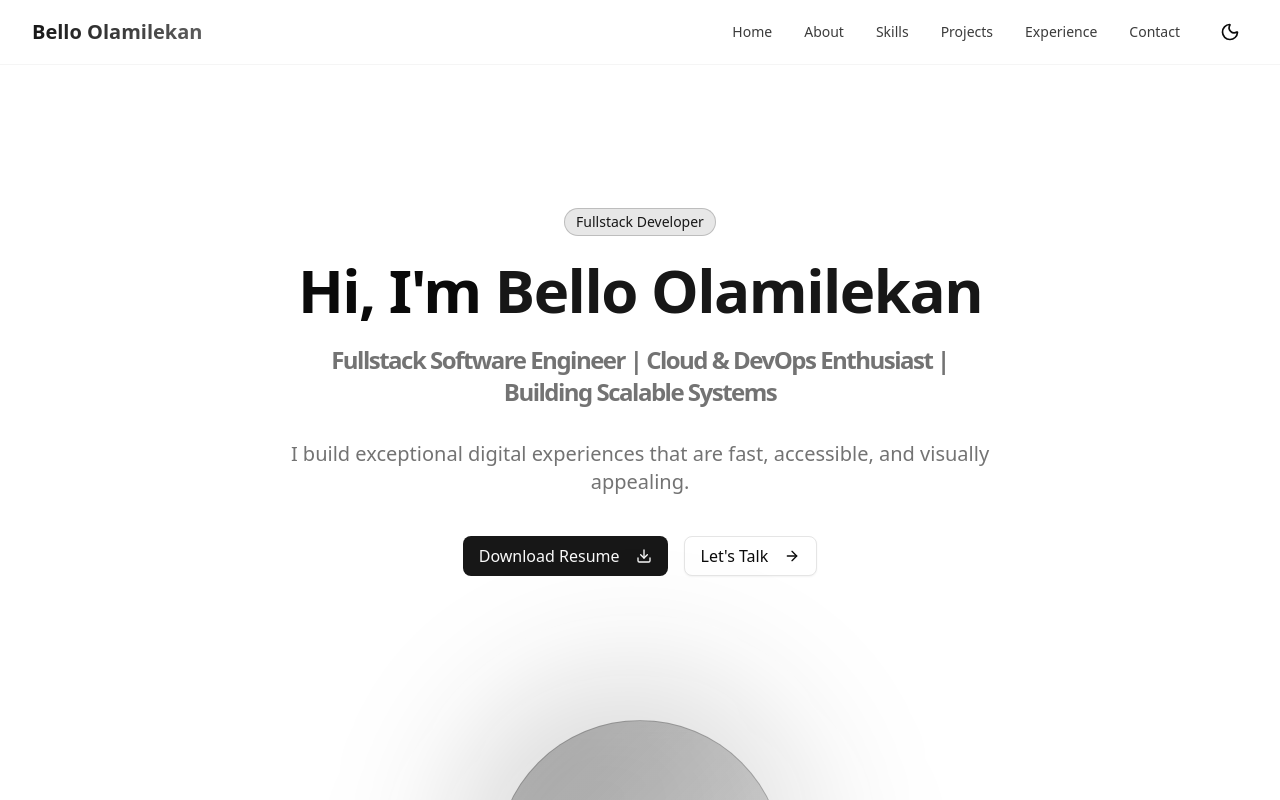
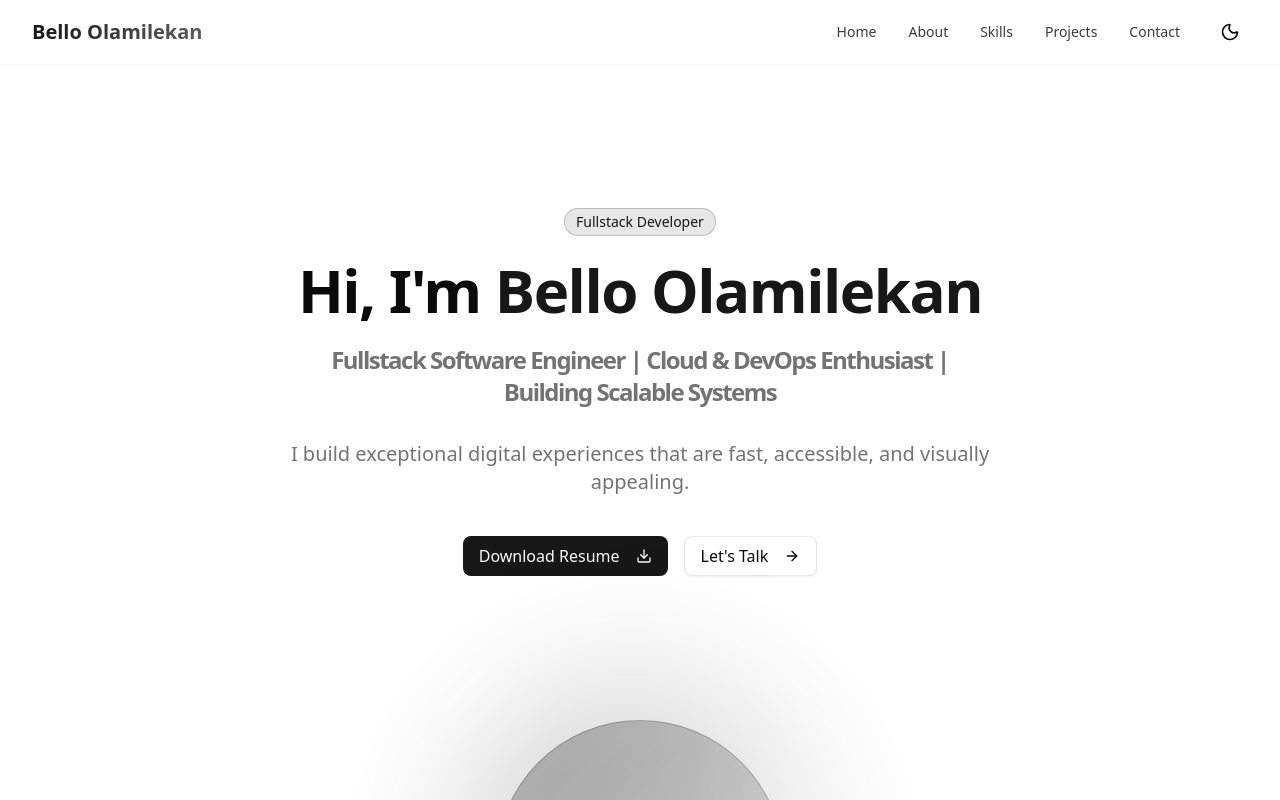
Before and after one commit to Olamilekan-12/Olamilekan-Bello, a Next.js app: page / in a window 1280 px wide. Shown: the top 800 px of the page. Built offline with nearby package versions, Linux system fonts and the light colour scheme.

Commit message:
refactor: remove Experience section from navigation menu

```diff
--- a/src/components/navigation.tsx
+++ b/src/components/navigation.tsx
@@ -12,7 +12,6 @@ const navItems = [
   { name: 'About', href: '#about' },
   { name: 'Skills', href: '#skills' },
   { name: 'Projects', href: '#projects' },
-  { name: 'Experience', href: '#experience' },
   { name: 'Contact', href: '#contact' },
 ];
 
```
